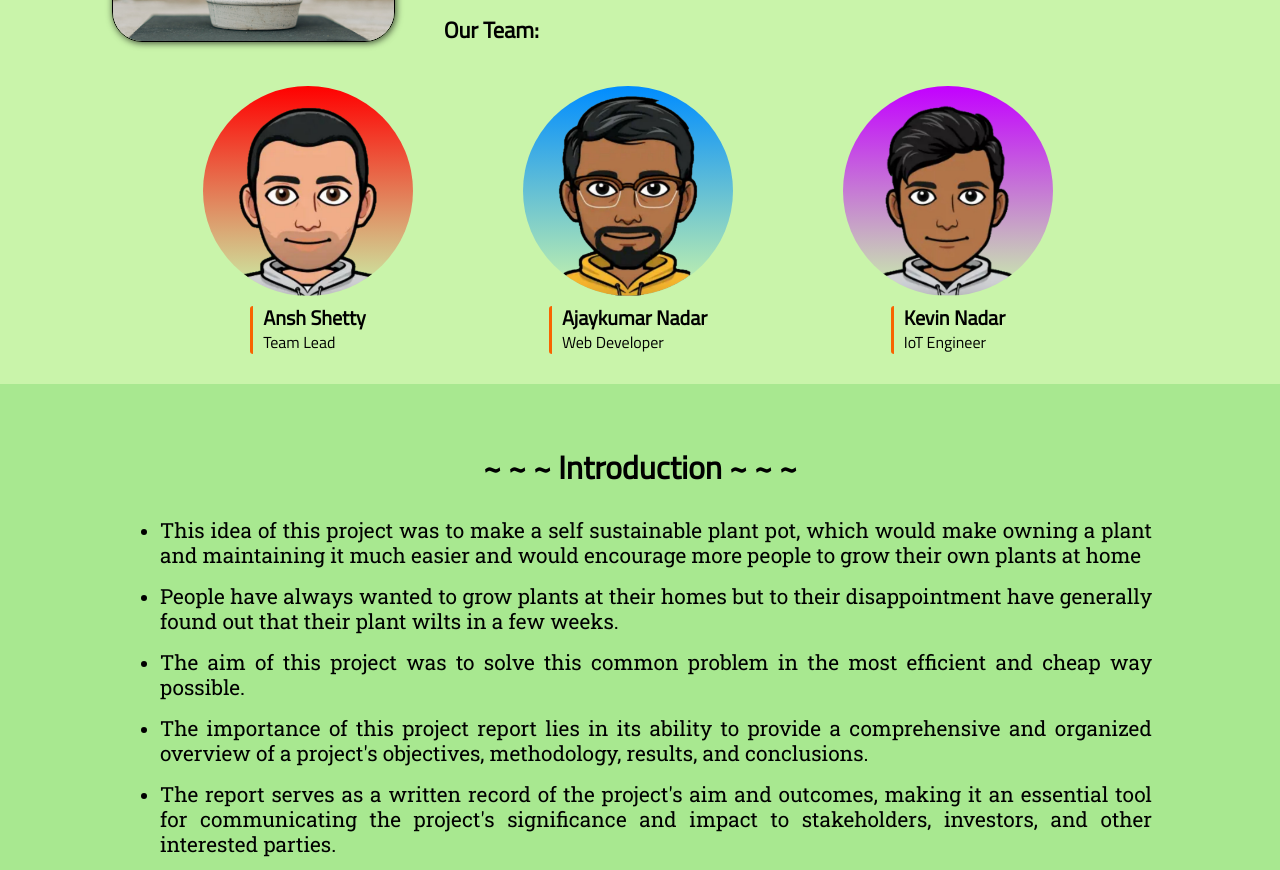
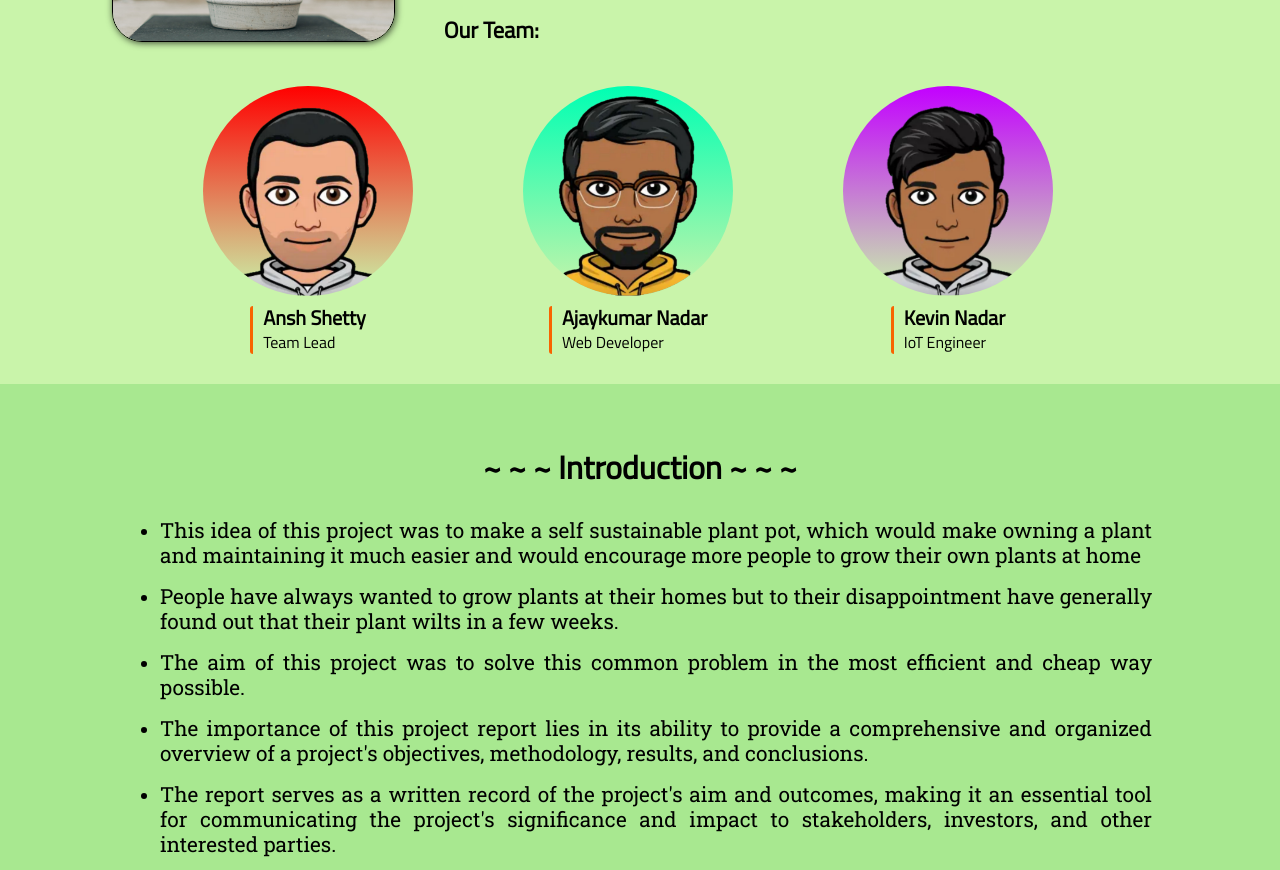
Before and after one commit to ajayKumarNadar/ajay, a plain HTML site: page index.html in a window 1280 px wide. Shown: the part 1362-2232 px from the top of the page. Drawn offline with nearby package versions, Linux system fonts and the light colour scheme.

Commit message:
change ajaykumar bg color

```diff
--- a/static/css/style.css
+++ b/static/css/style.css
@@ -276,7 +276,7 @@ header h3:hover #me {
   padding: 10px 5px 0px 5px;
   margin-bottom: 10px;
   border-radius: 50%;
-  background: linear-gradient(to top, var(--bg-green-l), rgb(0, 140, 255));
+  background: linear-gradient(to top, var(--bg-green-l), rgb(0, 255, 179));
   /* background-color: var(--darkblue); */
   overflow: hidden;
 }
```
